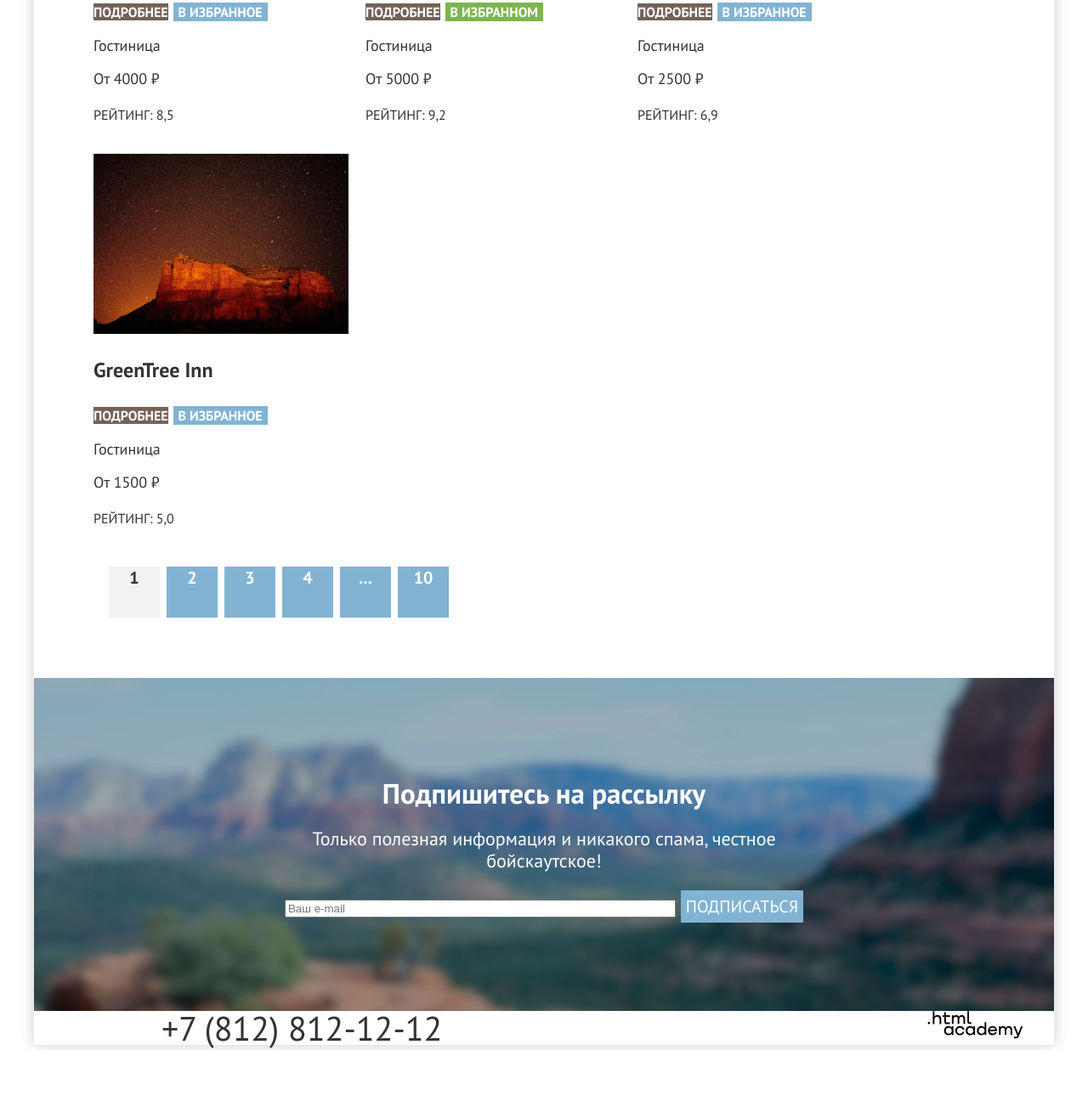
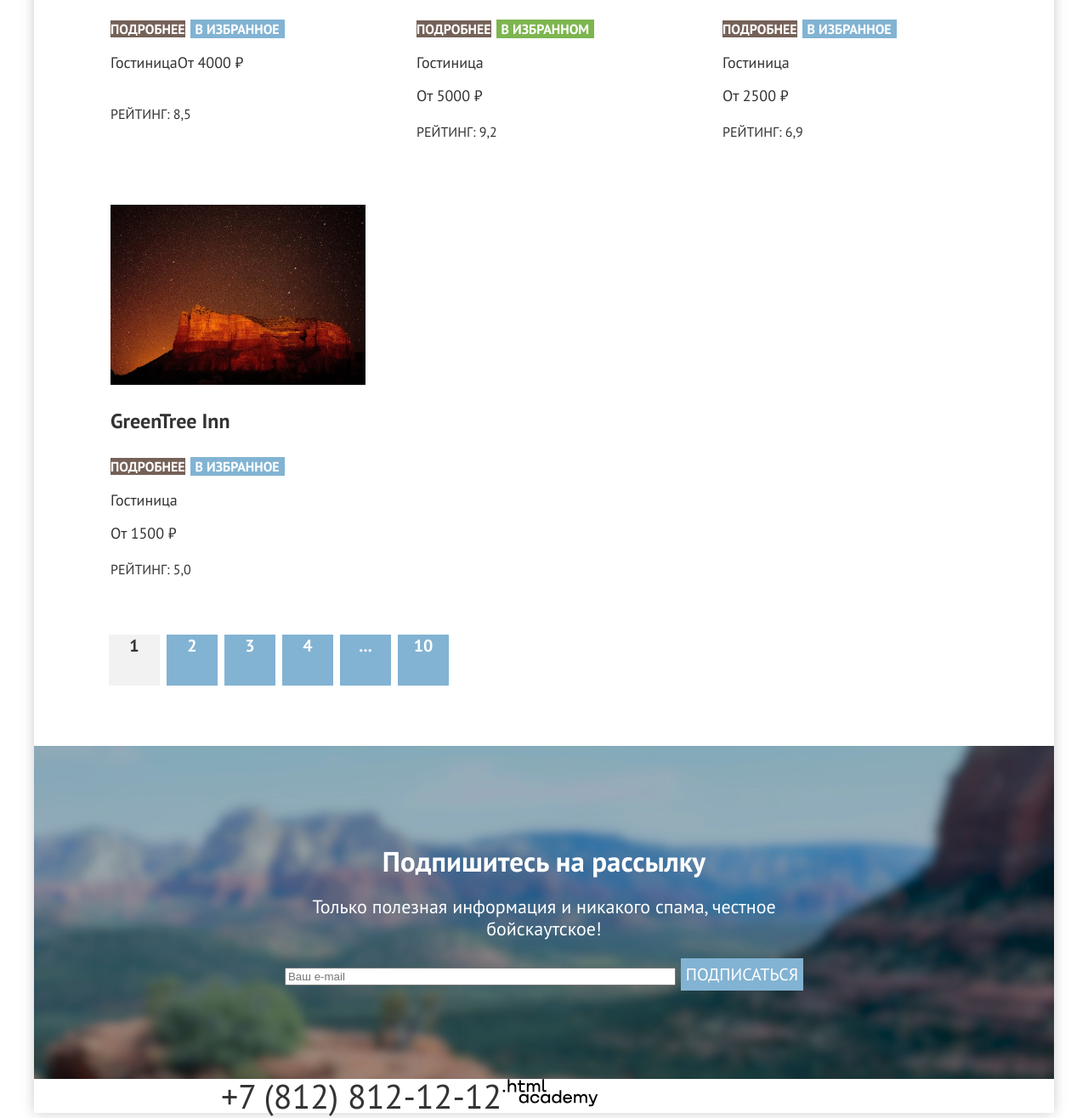
Before and after one commit to htmlacademy-htmlcss/1954051-sedona-36, a plain HTML site: page catalog.html in a window 1280 px wide. Shown: the part 994-2310 px from the top of the page at 85% size. Before the commit the page ends 2230 px from the top, so only its background shows below. Drawn offline with Linux system fonts and the light colour scheme.

Commit message:
добавляет немного стилизации футера

```diff
--- a/catalog.html
+++ b/catalog.html
@@ -137,8 +137,10 @@
           </a>
           <a class="button button-small button-brown" href="">Подробнее</a>
           <button class="button button-small">В избранное</button>
+          <div class="hotel-options-wrapper">
           <p class="hotel-type">Гостиница</p>
           <p class="hotel-price">От 4000 ₽</p>
+        </div>
           <p class="hotel-stars"><span class="visually-hidden">4 звезды</span></p>
           <p class="hotel-rating">РЕЙТИНГ: 8,5</p>
         </div>
--- a/styles/styles.css
+++ b/styles/styles.css
@@ -261,6 +261,7 @@ min-height: 385px;
 
 .footer-social {
 width: 150px;
+margin-left: 70px;
 }
 
 
@@ -278,12 +279,14 @@ width: 150px;
 }
 
 .footer-contacts {
-margin-right: auto;
+
 }
 
 
 .footer-developer {
-width: 150px;
+width: 115px;
+margin-right: 70px;
+
 }
 
 
@@ -293,8 +296,6 @@ width: 150px;
   font-style: normal;
   line-height: 40px;
   text-decoration: none;
-  margin-right: 194px;
-  width: 331px;
 }
 
 .inner-header-title {
@@ -409,6 +410,7 @@ flex-wrap: nowrap;
 width: 300px;
 margin-right: 20px;
 margin-bottom: 20px;
+padding: 20px;
 }
 
 .hotel-item:nth-child(3) {
@@ -437,6 +439,10 @@ margin-bottom: 20px;
   line-height: 20px;
 }
 
+
+.hotel-options-wrapper {
+  display: flex;
+}
 
 .pagination {
   list-style: none;
```
